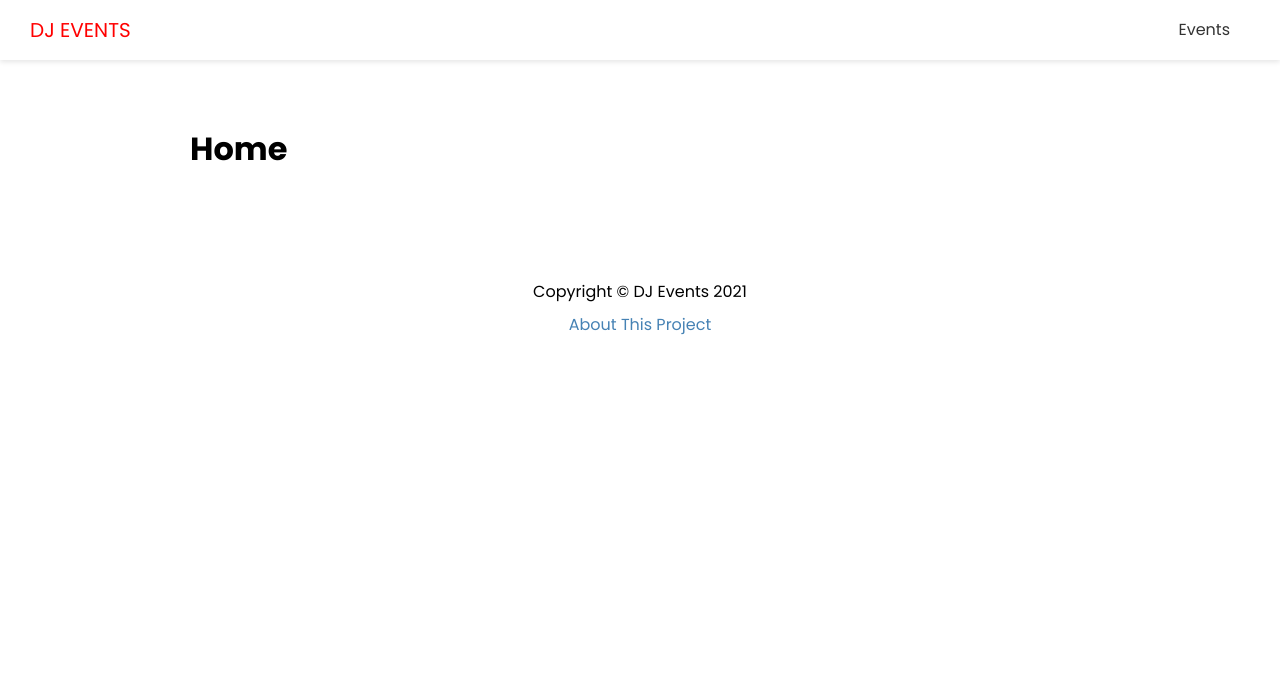
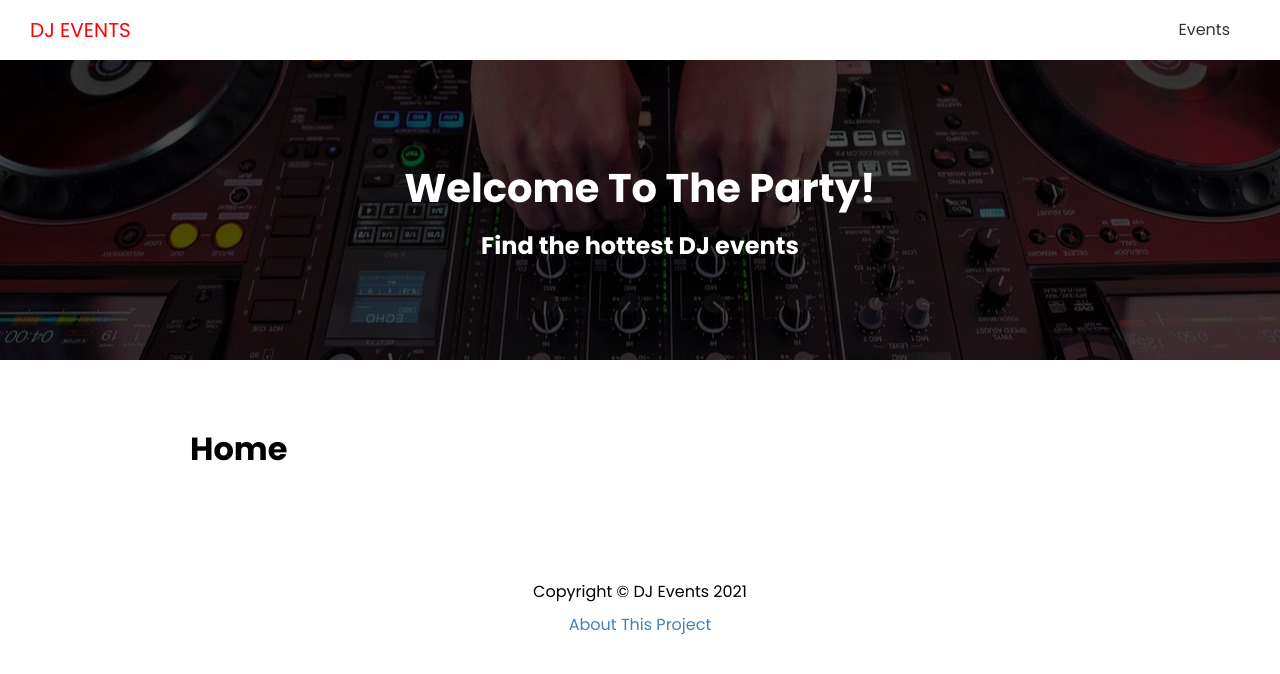
Before and after one commit to chay-chay/nextjs-dj-events, a Next.js app: page / in a window 1280 px wide. Shown: the top 674 px of the page. Built offline with nearby package versions, Linux system fonts and the light colour scheme.

Commit message:
add Showcase to Layout

```diff
--- a/components/Layout.js
+++ b/components/Layout.js
@@ -1,6 +1,7 @@
 import Head from 'next/head';
 import Header from './Header';
 import Footer from './Footer';
+import Showcase from './Showcase';
 import styles from '@/styles/Layout.module.css'
 
 export default function Layout({title, keywords, description, children}) {
@@ -12,6 +13,7 @@ export default function Layout({title, keywords, description, children}) {
                 <meta name='keywords' content={keywords} />
             </Head>
             <Header />
+            <Showcase />
             <div className={styles.container}>{children}</div>
             <Footer />
         </div>
--- a/components/Showcase.js
+++ b/components/Showcase.js
@@ -1,6 +1,10 @@
+import styles from '@/styles/Showcase.module.css'
+
 export default function Showcase() {
     return (
-        <div>
+        <div className={styles.showcase}>
+            <h1>Welcome To The Party!</h1>
+            <h2>Find the hottest DJ events</h2>
 
         </div>
     )
```
